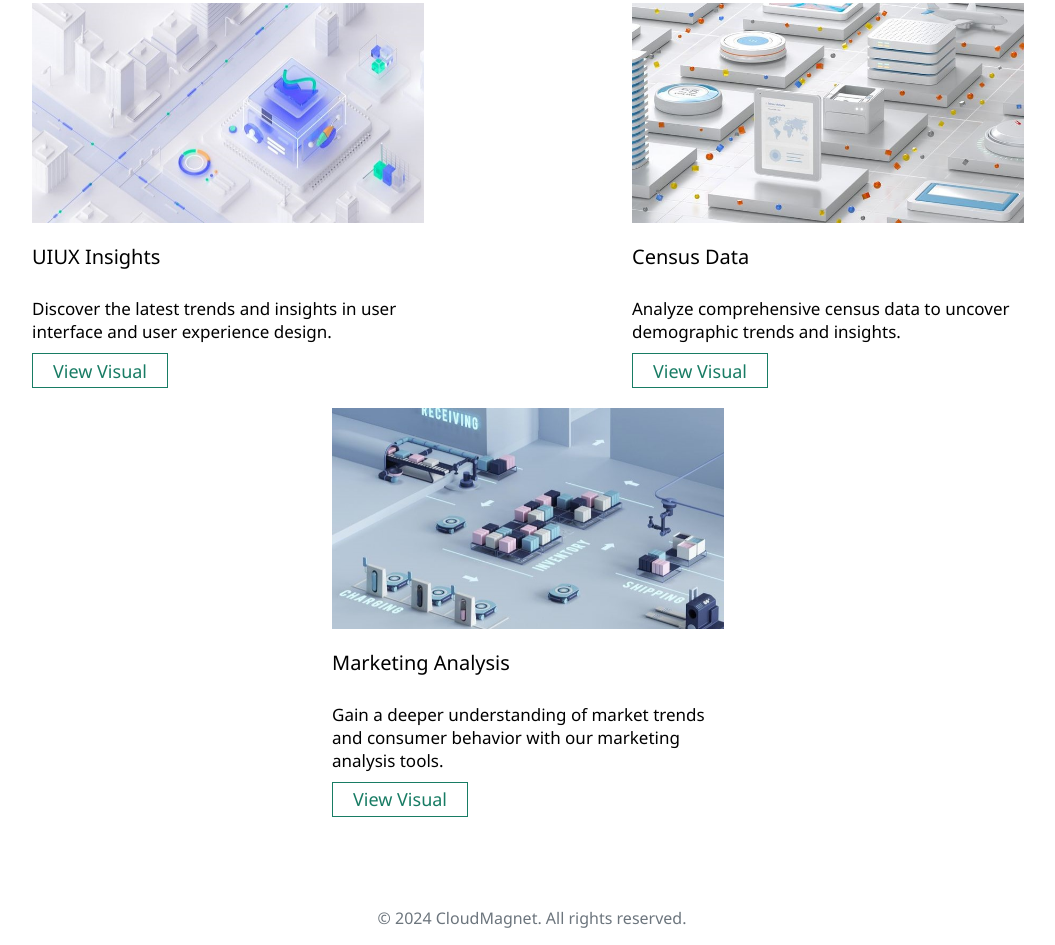
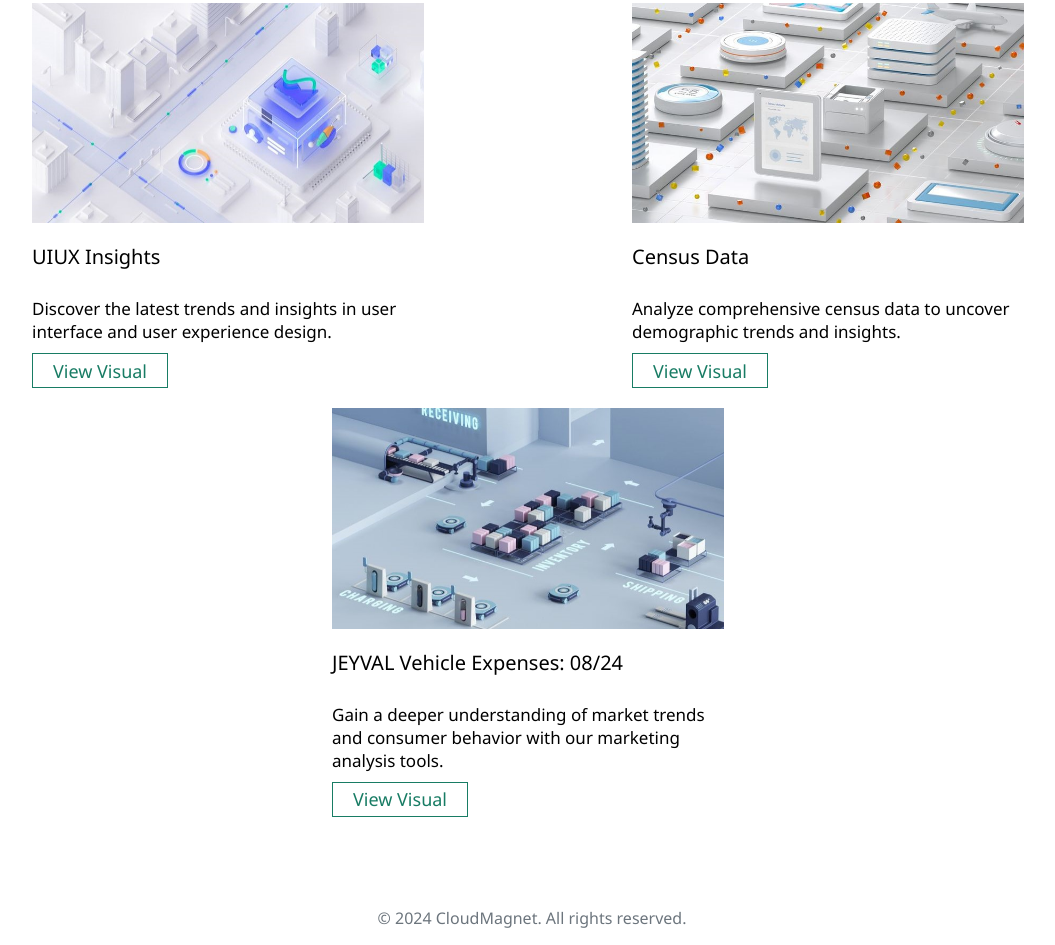
Before and after one commit to The-Chemist2049/Cloud-Magnet, a plain HTML site: page index.html in a window 1280 px wide. Shown: the part 478-1423 px from the top of the page, without its empty margins (108-1163 px from the left). Drawn offline with Linux system fonts and the light colour scheme.

Commit message:
Update index.html

```diff
--- a/index.html
+++ b/index.html
@@ -262,7 +262,7 @@
         </div>
         <div class="visual">
             <img src="images/market.jpeg" alt="Marketing Analysis">
-            <h2>Marketing Analysis</h2>
+            <h2>JEYVAL Vehicle Expenses: 08/24</h2>
             <p>Gain a deeper understanding of market trends and consumer behavior with our marketing analysis tools.</p>
             <button onclick="location.href='resources.html#visual3'">View Visual</button>
         </div>
```
